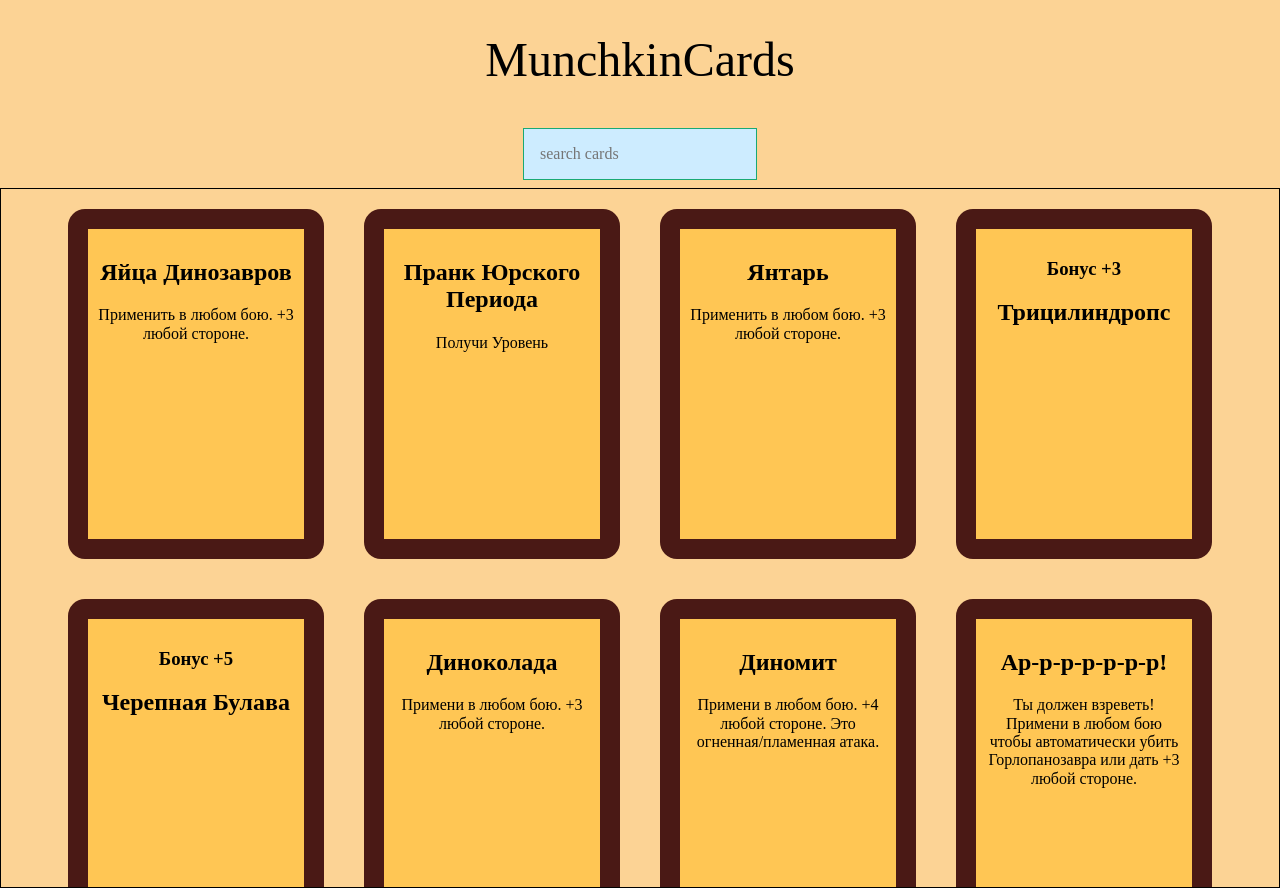
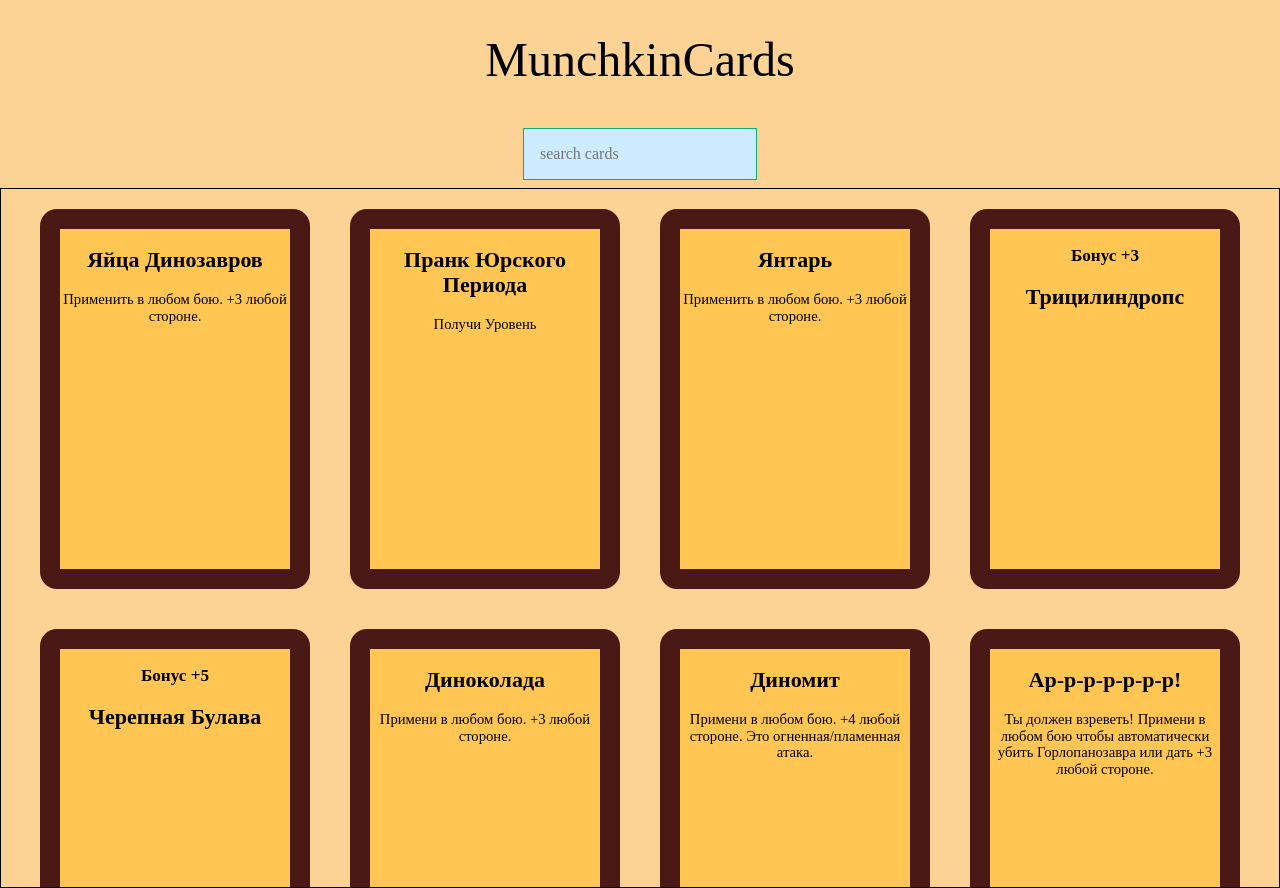
Before and after one commit to marustas/React-HelloWorld, a React (Create React App) app: page / in a window 1280 px wide. Built offline with nearby package versions, Linux system fonts and the light colour scheme.

Commit message:
All monster modifiers added

```diff
--- a/src/components/Card.css
+++ b/src/components/Card.css
@@ -6,8 +6,15 @@
     border-width: 20px;
     display: inline-block;
     vertical-align: middle;
-    height: 350px;
+    height: 380px;
     margin: 20px;
-    width: 256px;
-    padding: 10px;
+    width: 270px;
+    font-size: 11pt;
 }
+
+.Desc-Bottom {
+    display: flex;
+    margin-top: 27vh;
+    justify-content: space-between;
+    padding: 5px;
+}
--- a/src/components/Card.js
+++ b/src/components/Card.js
@@ -1,6 +1,7 @@
 import React from 'react';
 import "./Card.css";
-const Card = ({ name, id, description,bonus }) => {
+const Card = ({ name, id, description,bonus,levels,treasures }) => {
+    //add state, since some cards differ
     return (
         <div className='Card tc'>
             <h3>{bonus}</h3>
@@ -8,6 +9,10 @@
             <h2>{name}</h2>
             <p>{description}</p>
             </div>
+            <div className='Desc-Bottom'>
+                <p>{levels}</p>
+                <p>{treasures}</p>
+            </div>
         </div>
     );
 }
--- a/src/components/CardList.js
+++ b/src/components/CardList.js
@@ -11,6 +11,8 @@
                         bonus = {treasures[i].bonus}
                         name={treasures[i].name}
                         description={treasures[i].description}
+                        levels={treasures[i].levels}
+                        treasures={treasures[i].treasures}
                     />
                     );
                 }
--- a/src/containers/treasures.js
+++ b/src/containers/treasures.js
@@ -214,5 +214,66 @@
         name: 'Зловещий Огонь',
         bonus: 'Бонус +1',
         description: 'Если хочешь, может считаться огненной атакой.'
+    },
+    {
+        id: 'Nieskatalogowany',
+        name: 'Неопознанный',
+        bonus: '+5 для Монстра',
+        description: 'Применить в бою. Если монстр побеждён, возьми на 1 Сокровище больше.'
+    },
+    {
+        id: 'Munchkinozerny',
+        name: 'Манчкиноед',
+        bonus: '+5 для Монстра',
+        description: 'Применить в бою. Если монстр побеждён, возьми на 1 Сокровище больше.'
+    }, {
+        id: '...Ze Skrzydlami Pterodaktyla',
+        name: '...С Крыльями Птеродактеля',
+        bonus: '+5 для Монстра',
+        description: 'Применить в бою. Если монстр побеждён, возьми на 1 Сокровище больше.'
+    }, {
+        id: '...Z Ptasim Mozdzkiem',
+        name: '...С Птичьим Мозгом',
+        bonus: '-5 для Монстра',
+        description: 'Применить в бою. Если монстр побеждён, возьми на 1 Сокровище меньше (минимум 1).'
+    }, {
+        id: '...Z Rogami',
+        name: '...С Рогами',
+        bonus: '+10 для Монстра',
+        description: 'Применить в бою. Если монстр побеждён, возьми на 2 Сокровища большею'
+    }, {
+        id: '...Z Kolczastym Ogonem',
+        name: '...С Шипастым Хвостом',
+        bonus: '+10 для Монстра',
+        description: 'Применить в бою. Если монстр побеждён, возьми на 2 Сокровища больше (минимум 1).'
+    }, {
+        id: 'Czarodziej',
+        name: 'Волшебник',
+        description: 'Заклинание полёта: Можешь сбросить до 3 карт после броска на Смывку: каждая дает +1 к Смывке. Заклинание Усмирения: Можешь сбросить всю "руку" (мин. 3 карты), чтобы усмирить одного монстра и не драться с ним: ты получаешь только его Сокровища, но не уровень. Если в бою участвуют другие монстры, с ними придется воевать.'
+    }, {
+        id: 'Lowca',
+        name: 'Охотник',
+        description: 'Укротитель монстров: В бою в свой ход ты можешь приручить одного монстра вместо того, чтобы сражаться с ним. Он становится твоим Скакуном. Для этого ты должен сбросить своего старого Скакуна, если таковой имеется, плюс количество карт, равное количеству Сокровищ на карте монстра. Это число будет боевым бонусом твоего нового Скакуна. Ты не можешь обменять, отдавать или продавать за уровни такого Скакуна. Дальняя поддержка: Когда ты помогаешь кому-то в бою, у тебя +2.'
+    },
+    {
+        id: 'Bard',
+        name: 'Бард',
+        description: 'Заворозка: в своём бою можешь сбросить одну карту и выбрать игрока: оба бросьте кубик, если у тебя выпало больше, он обязан помочь, и не требует награды. Если не удалось, можешь сбросить ещё карту и выбрать другого, и так пока не кончатся карты или игроки. Выиграть игру таким образом нельзя. Удача барда: когда ты побеждаешь в бою в свой ход (один или с помощью), возьми на одно Сокровище больше. Осмотри все полученные сокровища и сбрось одно из них.'
+    },
+    {
+        id: 'Ankylovoltozaur',
+        name: 'Анкиловольтозавр',
+        power: '6',
+        description: 'Получает +1 за каждую Классовую карту находящуюся на столе.',
+        levels: '',
+        treasures: '2 Сокровища'
+    },
+    {
+        id: 'Tycizaurus Rex',
+        name: 'Крохозавр Рекс',
+        power: '5',
+        description: 'Твоя Обувка в этом бою считается вдвойне.',
+        levels: '',
+        treasures: '2 Сокровища'
     }
 ]
```
Also changed, not shown: src/containers/doors.js (deleted, +0 -41 lines).
